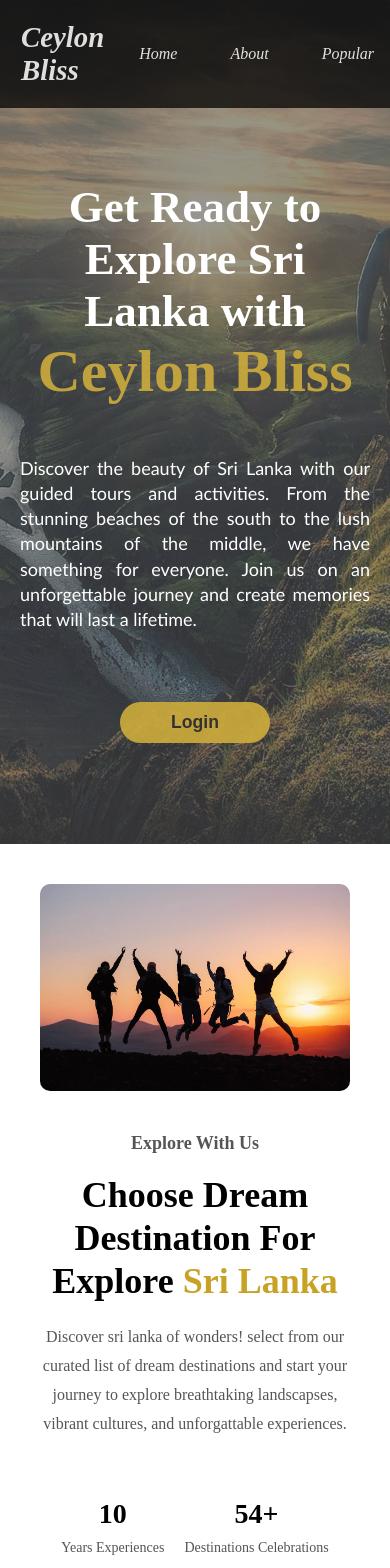
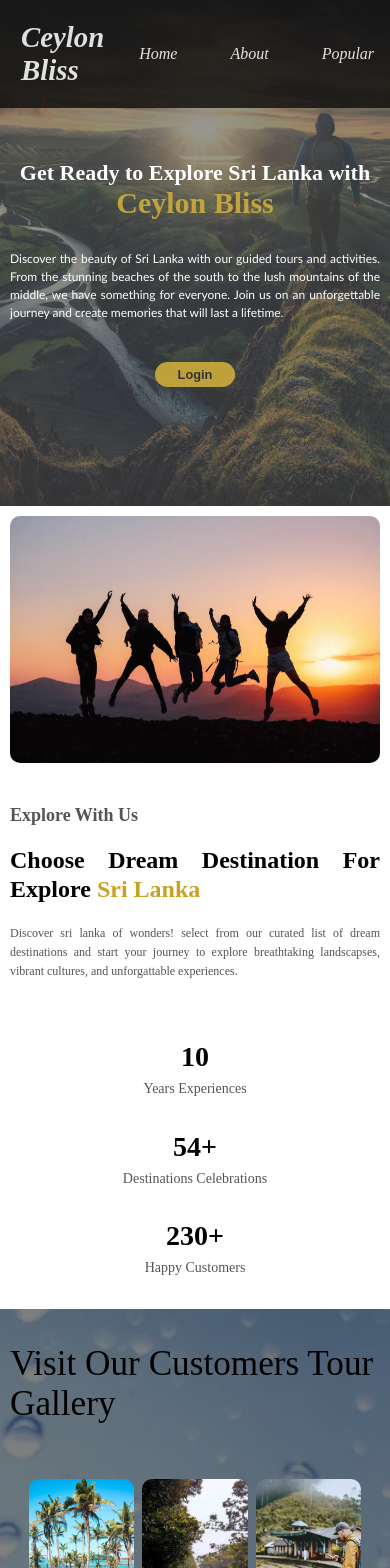
Before and after one commit to Sarasii22/GUI-Travel-Destination-Guide-new, a React (Vite) app in the folder frontend/: page / in a window 390 px wide. Shown: the top 1568 px of the page. Built offline with nearby package versions, Linux system fonts and the light colour scheme.

Commit message:
mobile responsive

```diff
--- a/frontend/src/Components/Hero/Hero.css
+++ b/frontend/src/Components/Hero/Hero.css
@@ -65,3 +65,64 @@
 .Hero button:hover{
   background-color: var(--button-hover1);
 }
+
+@media (max-width: 1000px) {
+  .Hero {
+    min-height: 80vh; /* Adjust the height for smaller screens */
+    background-size: cover;
+    padding: 20px; /* Add some padding to avoid content touching edges */
+  }
+
+  .Hero__text h1 {
+    font-size: 35px; /* Reduce font size for smaller screens */
+    padding-top: 60px; /* Adjust padding */
+    padding-bottom: 15px;
+  }
+
+  .Hero__text p {
+    font-size: 16px; /* Adjust paragraph font size */
+    line-height: 1.5;
+    padding-top: 15px;
+    padding-bottom: 30px;
+    text-align: justify; /* Change to center-align for better readability */
+  }
+
+  .span {
+    font-size: 50px; /* Reduce the size of highlighted text */
+  }
+
+  .Hero button {
+    width: 120px; /* Reduce button width */
+    font-size: 1rem;
+    padding: 8px;
+  }
+}
+
+@media (max-width: 480px) {
+  .Hero {
+    min-height: 60vh; /* Further reduce height for very small screens */
+    padding: 10px;
+  }
+
+  .Hero__text h1 {
+    font-size: 22px;
+    padding-top: 40px;
+    padding-bottom: 10px;
+  }
+
+  .Hero__text p {
+    font-size: 12px; /* Smaller font for smaller devices */
+    padding-top: 10px;
+    padding-bottom: 20px;
+  }
+
+  .span {
+    font-size: 30px; /* Adjust highlighted text size */
+  }
+
+  .Hero button {
+    width: 80px; /* Adjust button size */
+    font-size: 0.8rem;
+    padding: 5px;
+  }
+}
--- a/frontend/src/Components/Navbar/Navbar.css
+++ b/frontend/src/Components/Navbar/Navbar.css
@@ -60,3 +60,7 @@
   font-size: 1.3rem;
   color: var(--primary-color1);
 }
+
+@media (max-width: 1000px) {
+
+}
--- a/frontend/src/Pages/About/About.css
+++ b/frontend/src/Pages/About/About.css
@@ -71,24 +71,44 @@
 
 
 /* Responsive Design */
-@media (max-width: 768px) {
+@media (max-width: 1000px) {
   .about {
-    flex-direction: row;
-    align-items: center;
+    flex-direction: column; /* Stack the image and text vertically */
+    align-items: center; /* Center the content */
+    padding: 20px;
   }
 
   .about-image img {
-    max-width: 100%;
-    margin-bottom: 20px;
+    max-width: 100%; /* Make the image responsive */
+    margin-bottom: 20px; /* Add space below the image */
   }
 
   .about-text {
-    text-align: center;
+    max-width: 100%; /* Let the text take full width */
+    text-align: justify; /* Center align text for better readability */
   }
 
   .about-text .stats {
-    justify-content: center;
-    flex-wrap: wrap;
-    gap: 20px;
+    flex-direction: column; /* Stack stats vertically */
+    gap: 20px; /* Reduce gap between stats */
   }
 }
+
+@media (max-width: 480px) {
+  .about {
+    padding: 10px;
+  }
+
+  .about-text h2 {
+    font-size: 24px; /* Further reduce font size */
+  }
+
+  .about-text p {
+    font-size: 12px; /* Make paragraph text smaller */
+    line-height: 1.6; /* Adjust line height */
+  }
+
+  .about-text .stats {
+    gap: 10px; /* Minimize gap between stats */
+  }
+}
--- a/frontend/src/Pages/Contacts/Contacts.css
+++ b/frontend/src/Pages/Contacts/Contacts.css
@@ -271,16 +271,102 @@
   background-color: var(--button-hover1);
 }
 
-/* Responsive Design */
-@media (max-width: 768px) {
+/* Devices with max-width of 1000px */
+@media (max-width: 1000px) {
+  .contact {
+    flex-direction: column; /* Stack content vertically */
+    padding: 20px;
+  }
+
   .contact-col {
-    flex-direction: column; /* Stack columns vertically */
-    align-items: center; /* Center-align the stacked columns */
+    flex-direction: column; /* Stack the columns vertically */
+    gap: 40px; /* Reduce the gap between columns */
+    padding: 20px; /* Adjust padding */
   }
 
   .contact-col .col1,
   .contact-col .col2 {
-    max-width: 100%; /* Allow full width for smaller screens */
-    text-align: center; /* Center-align text on small screens */
+    max-width: 100%; /* Make columns take full width */
+    text-align: center; /* Center-align text */
+  }
+
+  .contact-col .col1 h3 {
+    font-size: 1.2rem; /* Reduce heading font size */
+  }
+
+  .contact-col .col1 p {
+    font-size: 0.95rem; /* Adjust font size for smaller screens */
+  }
+
+  .contact-col .col1 ul li {
+    font-size: 0.9rem; /* Adjust list item font size */
+  }
+
+  .contact-col .col1 ul li img {
+    width: 12px; /* Reduce icon size */
+    height: 12px;
+  }
+
+  .title h1 {
+    font-size: 32px; /* Reduce the title size for readability */
+  }
+
+  .title h4 {
+    font-size: 16px; /* Reduce subtitle size */
+  }
+
+  .contact-col .col2 form input,
+  .contact-col .col2 form textarea {
+    padding: 8px; /* Adjust padding for input and textarea */
+    font-size: 1rem; /* Adjust font size */
+  }
+
+  .contact-col .col2 .btn {
+    width: 120px; /* Adjust button width */
+    font-size: 1rem;
+    padding: 8px;
+    margin: 0 auto; /* Center the button */
+    display: block; /* Ensure the button behaves like a block element */
+
   }
 }
+
+@media (max-width: 480px) {
+  .title h1 {
+    font-size: 28px; /* Smaller font size for titles */
+    margin-bottom: 15px;
+  }
+
+  .title h4 {
+    font-size: 14px; /* Adjust font size for subtitles */
+    margin-top: 30px;
+  }
+
+  .contact {
+    padding: 15px;
+  }
+
+  .contact-col {
+    gap: 20px; /* Smaller gap for limited screen space */
+  }
+
+  .contact-col .col1 ul li img {
+    width: 12px; /* Smaller icons */
+    height: 12px;
+  }
+
+  .contact-col .col2 form input,
+  .contact-col .col2 form textarea {
+    padding: 6px; /* Smaller padding */
+    font-size: 0.9rem; /* Smaller font size */
+  }
+
+  .contact-col .col2 .btn {
+    width: 80px; /* Adjust button size */
+    font-size: 0.8rem;
+    padding: 5px;
+    margin: 0 auto; /* Center the button */
+    display: block;
+
+  }
+}
--- a/frontend/src/Pages/Gallery/Gallery.css
+++ b/frontend/src/Pages/Gallery/Gallery.css
@@ -63,7 +63,7 @@
   }
 }
 
-@media (max-width: 90%) {
+@media (max-width: 1000px) {
   .gallery {
     grid-template-columns: repeat(auto-fit, minmax(100px, 1fr));
     gap: 8px; /* Further reduced gap for very small screens */
--- a/frontend/src/index.css
+++ b/frontend/src/index.css
@@ -38,3 +38,10 @@ a{
   padding-left: 20px;
   padding-right: 20px;
 }
+
+@media (max-width: 1000px){
+  .container{
+    padding-left: 10px;
+    padding-right: 10px;
+  }
+}
```
